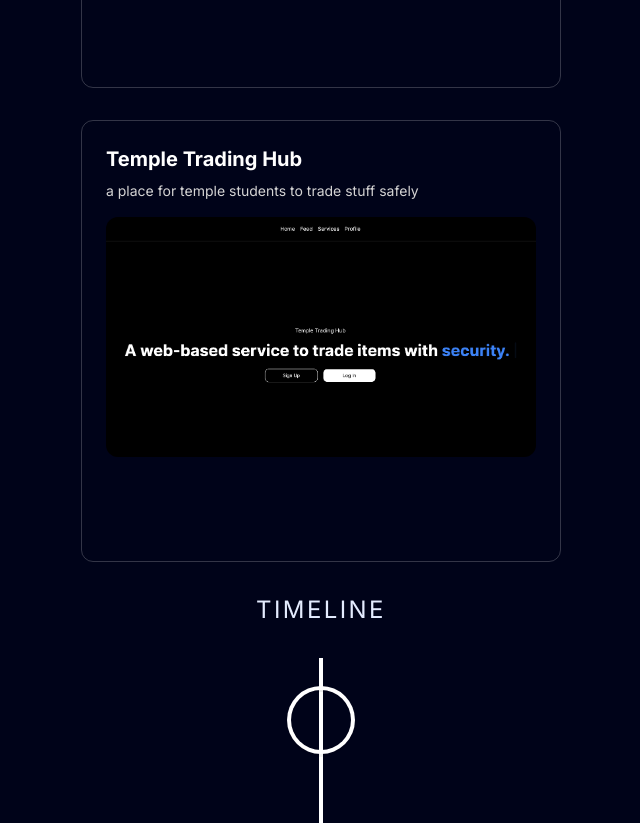
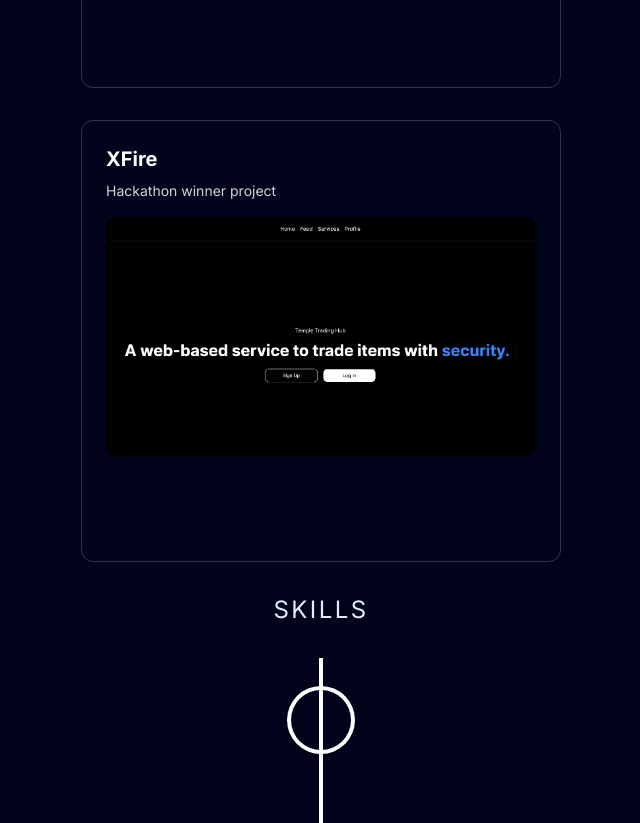
Before and after one commit to Rich-Bryan/personal-website, a Next.js app: page / in a window 1280 px wide. Shown: the part 1200-2023 px from the top of the page, without its empty margins (319-959 px from the left). Built offline with nearby package versions, Linux system fonts and the light colour scheme.

Commit message:
added project components so it will be easy to add

```diff
--- a/app/page.tsx
+++ b/app/page.tsx
@@ -8,6 +8,7 @@ import Image from "next/image";
 import { FaHome} from "react-icons/fa";
 import Title from "@/components/Title";
 import Footer from "@/components/Footer";
+import Projects from "@/components/Projects";
 
 
 export default function Home() {
@@ -17,12 +18,8 @@ export default function Home() {
     <main className="relative bg-black-100 flex justify-center items-center flex-col overflow-hidden mx-auto sm:px-10 px-5">
       <div className="max-w-7xl w-full">
         <Hero />
-        <Title title="Skills" />
         <Skills />
-        <Title title="Projects" />
-        <ThreeDCardDemo title="Temple Trading Hub" description="a place for temple students to trade stuff safely" image="/project_one.png"  />
-        <ThreeDCardDemo title="Temple Trading Hub" description="a place for temple students to trade stuff safely" image="/project_one.png"  />
-        <Title title="Timeline"/>
+        <Projects />
         <CustomizedTimeline />
         <Footer />
       </div>
--- a/components/Card.tsx
+++ b/components/Card.tsx
@@ -8,6 +8,7 @@ import Link from "next/link";
 
 export function ThreeDCardDemo({title, description, image}: Project) {
   return (
+    <div>
       <CardContainer className="inter-var">
         <CardBody className="bg-gray-50 relative group/card  dark:hover:shadow-2xl dark:hover:shadow-emerald-500/[0.1] bg-purple-950 dark:border-white/[0.2] border-black/[0.1] w-auto sm:w-[30rem] h-auto rounded-xl p-6 border  ">
           <CardItem
@@ -37,5 +38,6 @@ export function ThreeDCardDemo({title, description, image}: Project) {
           </div>
         </CardBody>
       </CardContainer>
+    </div>
   );
 }
--- /dev/null
+++ b/components/Projects.tsx
@@ -0,0 +1,15 @@
+import React from 'react'
+import { ThreeDCardDemo } from './Card'
+import Title from './Title'
+
+const Projects = () => {
+  return (
+    <div id='about'>
+        <Title title="Projects" />
+        <ThreeDCardDemo title="Temple Trading Hub" description="a place for temple students to trade stuff safely" image="/project_one.png"  />
+        <ThreeDCardDemo title="XFire" description="Hackathon winner project" image="/project_one.png"  />
+    </div>
+  )
+}
+
+export default Projects
--- a/components/Skills.tsx
+++ b/components/Skills.tsx
@@ -43,6 +43,7 @@ const Skills = () => {
 
   return (
     <div>
+      <Title title="Skills" />
       <ul className="relative flex flex-wrap justify-center gap-2 text-lg text-gray-800 pb-8">
         {skillsData.map((skill, index) => (
           <motion.li
--- a/components/Timeline.tsx
+++ b/components/Timeline.tsx
@@ -1,5 +1,6 @@
 "use client";
 import React from "react";
+import Title from "./Title";
 import {
   VerticalTimeline,
   VerticalTimelineElement,
@@ -11,6 +12,7 @@ const Timeline = () => {
   return (
     <div className="relative flex justify-center ">
       <section id='experience' >
+        <Title title="Skills" />
         <VerticalTimeline>
           {experiencesData.map((item, index) => (
             <React.Fragment key={index}>
```
Lines whose indentation alone changed are shown as unchanged.
